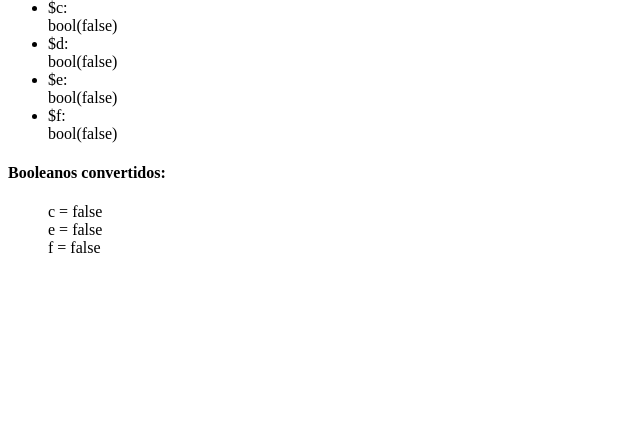
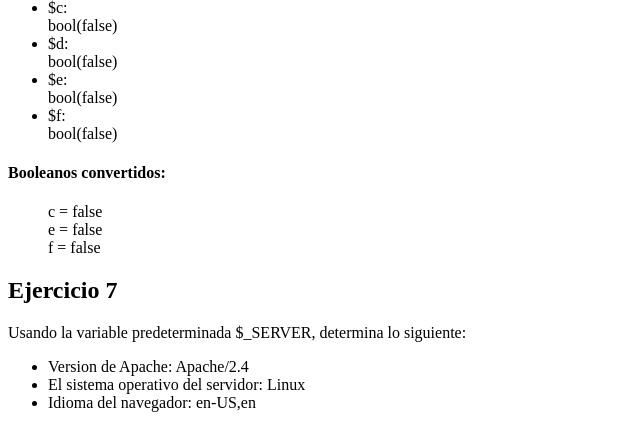
Before and after one commit to Luis-hip/tecweb, a PHP site: page / in a window 1280 px wide. Shown: the part 1579-2007 px from the top of the page, without its empty margins (0-640 px from the left). Before the commit the page ends 1832 px from the top, so only its background shows below. Run offline with PHP 8.4, Linux system fonts and the light colour scheme.

Commit message:
Ejercicio 7 agregdado a index.php

```diff
--- a/practicas/p04/index.php
+++ b/practicas/p04/index.php
@@ -153,5 +153,15 @@
         echo "</ul>";
     ?>
 
+    <h2>Ejercicio 7</h2>
+    <p>Usando la variable predeterminada $_SERVER, determina lo siguiente: </p>
+    <?php
+        echo "<ul>";
+        echo "<li>Version de Apache: " . $_SERVER['SERVER_SOFTWARE'] . "</li>";
+        echo "<li>El sistema operativo del servidor: " . PHP_OS . "</li>";
+        echo "<li>Idioma del navegador: " . $_SERVER['HTTP_ACCEPT_LANGUAGE'] . "</li>";
+        echo "</ul>";
+    ?>
+
 </body>
 </html>
```
